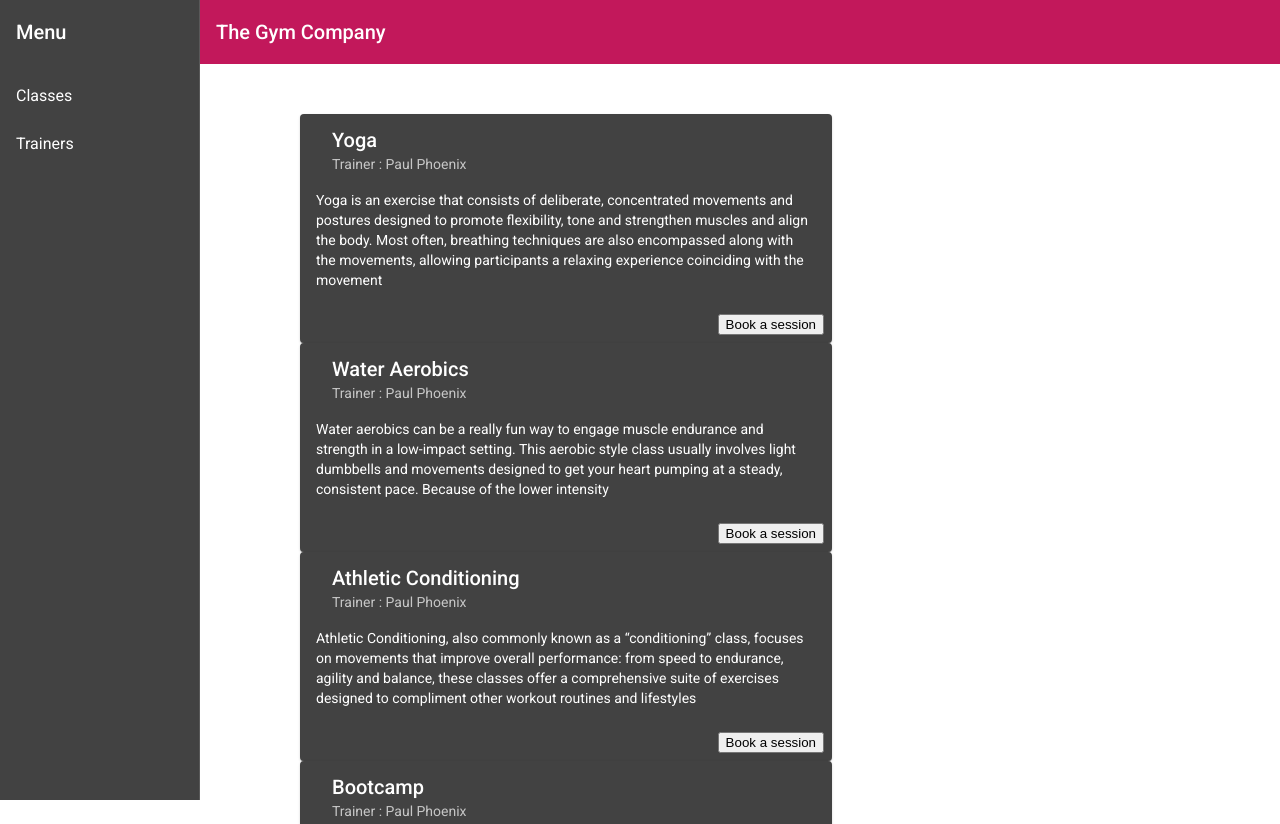
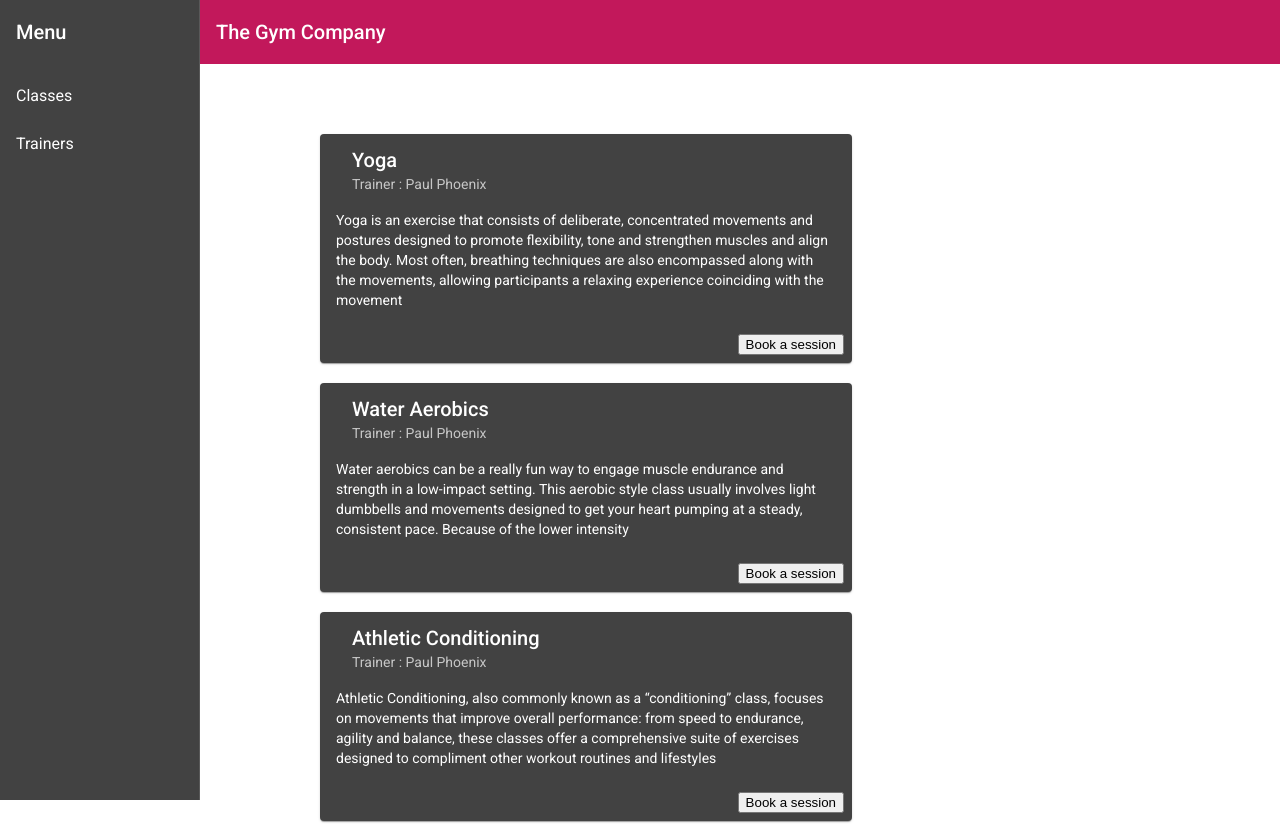
Before and after one commit to PriestOfHackers/angular-personal-trainer-booking-app, an Angular app: page / in a window 1280 px wide. Shown: the top 824 px of the page. Built offline with nearby package versions, Linux system fonts and the light colour scheme.

Commit message:
list page spacing fix and booking page succces dialog fix

```diff
--- a/src/app/available-classes/available-classes.component.css
+++ b/src/app/available-classes/available-classes.component.css
@@ -3,3 +3,8 @@
     width: 60%;
     padding: 10px;
 }
+
+.custom.mat-card{
+    max-width: 500px;
+    margin: 20px;
+}
--- a/src/app/available-classes/available-classes.component.html
+++ b/src/app/available-classes/available-classes.component.html
@@ -1,4 +1,4 @@
-<mat-card style="max-width: 500px;" *ngFor= "let class of classes">
+<mat-card class="custom" *ngFor= "let class of classes">
   <mat-card-header>
     <mat-card-title>{{class.className}}</mat-card-title>
     <mat-card-subtitle>Trainer : Paul Phoenix</mat-card-subtitle>
@@ -12,3 +12,6 @@
     <button mat-raised-button (click)="gotoBooking()" >Book a session </button>
   </mat-card-actions>
 </mat-card>
+
+<div style="padding-bottom: 50px;">
+<div>
--- a/src/app/available-trainers/available-trainers.component.css
+++ b/src/app/available-trainers/available-trainers.component.css
@@ -0,0 +1,4 @@
+.custom.mat-card{
+    max-width: 500px;
+    margin: 20px;
+}
--- a/src/app/available-trainers/available-trainers.component.html
+++ b/src/app/available-trainers/available-trainers.component.html
@@ -1,4 +1,4 @@
-<mat-card style=" max-width: 500px;"   *ngFor= "let trainer of trainers">
+<mat-card class="custom" *ngFor= "let trainer of trainers">
   <mat-card-header>
     <mat-card-title>{{trainer.trainerName}}</mat-card-title>
     <mat-card-subtitle>classes : Aerobics and Boxing</mat-card-subtitle>
--- a/src/app/booking-page/booking-page.component.ts
+++ b/src/app/booking-page/booking-page.component.ts
@@ -1,6 +1,7 @@
 import { Component, OnInit } from '@angular/core';
 import { FormBuilder , FormGroup, Validators} from '@angular/forms';
 import * as moment from 'moment';
+import {MatDialog ,MAT_DIALOG_DATA, MatDialogRef} from "@angular/material/dialog";
 
 @Component({
   selector: 'app-booking-page',
@@ -17,7 +18,9 @@ export class BookingPageComponent implements OnInit {
   profileForm : FormGroup;
   formSubmitted : boolean;
 
-  constructor(private formbuilder : FormBuilder) { }
+  constructor(private formbuilder : FormBuilder ,
+    public dialog: MatDialog,
+    private dialogRef: MatDialogRef<OpenDialog>,) { }
 
   ngOnInit(): void {
     this.profileForm = this.formbuilder.group({
@@ -38,7 +41,28 @@ export class BookingPageComponent implements OnInit {
 
   onSubmit(){
     this.showSuccesDialog = true;
-    location.reload();
+    this. openDialog();
     console.log(" onSubmit()");
   }
+
+  openDialog() {
+    const dialogRef = this.dialog.open(OpenDialog);
+
+    dialogRef.afterClosed().subscribe(result => {
+      console.log(`Dialog result: ${result}`);
+    });
+  }
 }
+
+
+
+@Component({
+  selector: 'app-open-dailog',
+  templateUrl: 'open-dialog.html',
+})
+export class OpenDialog {
+
+  refreshPage(){
+    //location.reload();
+  }
+}
--- /dev/null
+++ b/src/app/booking-page/open-dialog.html
@@ -0,0 +1,3 @@
+<h1 mat-dialog-title>Booking Success</h1>
+<div mat-dialog-content>You have successfuly booked a session</div>
+<span> <button mat-button (click)="refreshPage()">Home</button></span>
```
